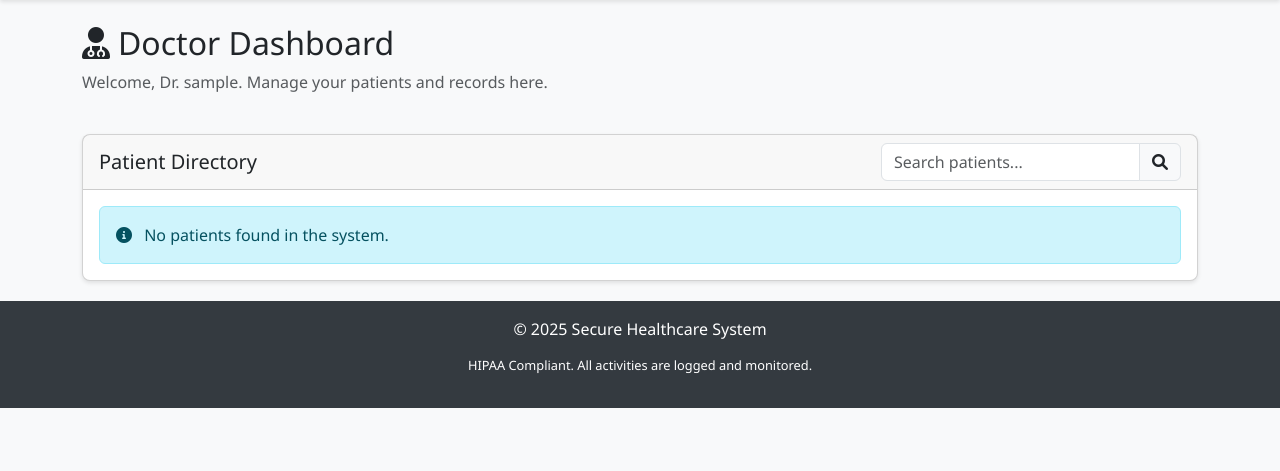
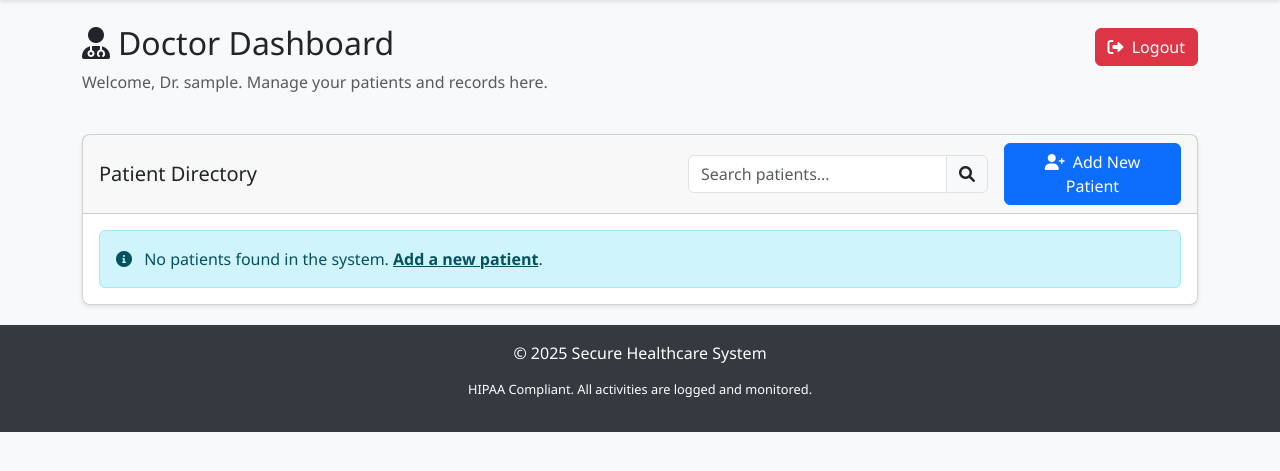
Before and after one commit to KaruboNaoaki/HealthcareSys, a Flask app: template templates/doctor_dashboard.html in a window 1280 px wide. Shown: the part 56-527 px from the top of the page. Run offline with Flask 3, Linux system fonts and the light colour scheme; the template is opened without the code that fills it, so the values that code supplies are empty; the visitor is signed in with stand-in values (Sample User, id 1).

Commit message:
Update doctor_dashboard.html

```diff
--- a/templates/doctor_dashboard.html
+++ b/templates/doctor_dashboard.html
@@ -5,7 +5,12 @@
 {% block content %}
 <div class="row mb-4">
     <div class="col">
-        <h2><i class="fas fa-user-md me-2"></i>Doctor Dashboard</h2>
+        <div class="d-flex justify-content-between align-items-center">
+            <h2><i class="fas fa-user-md me-2"></i>Doctor Dashboard</h2>
+            <a href="{{ url_for('logout') }}" class="btn btn-danger">
+                <i class="fas fa-sign-out-alt me-1"></i> Logout
+            </a>
+        </div>
         <p class="text-muted">Welcome, Dr. {{ current_user.username }}. Manage your patients and records here.</p>
     </div>
 </div>
@@ -15,9 +20,14 @@
         <div class="card">
             <div class="card-header d-flex justify-content-between align-items-center">
                 <h5 class="mb-0">Patient Directory</h5>
-                <div class="input-group" style="max-width: 300px;">
-                    <input type="text" class="form-control" id="patientSearch" placeholder="Search patients...">
-                    <span class="input-group-text"><i class="fas fa-search"></i></span>
+                <div class="d-flex align-items-center">
+                    <div class="input-group me-3" style="max-width: 300px;">
+                        <input type="text" class="form-control" id="patientSearch" placeholder="Search patients...">
+                        <span class="input-group-text"><i class="fas fa-search"></i></span>
+                    </div>
+                    <a href="{{ url_for('add_patient') }}" class="btn btn-primary">
+                        <i class="fas fa-user-plus me-1"></i> Add New Patient
+                    </a>
                 </div>
             </div>
             <div class="card-body">
@@ -54,6 +64,7 @@
                 {% else %}
                 <div class="alert alert-info mb-0">
                     <i class="fas fa-info-circle me-2"></i> No patients found in the system.
+                    <a href="{{ url_for('add_patient') }}" class="alert-link">Add a new patient</a>.
                 </div>
                 {% endif %}
             </div>
```
